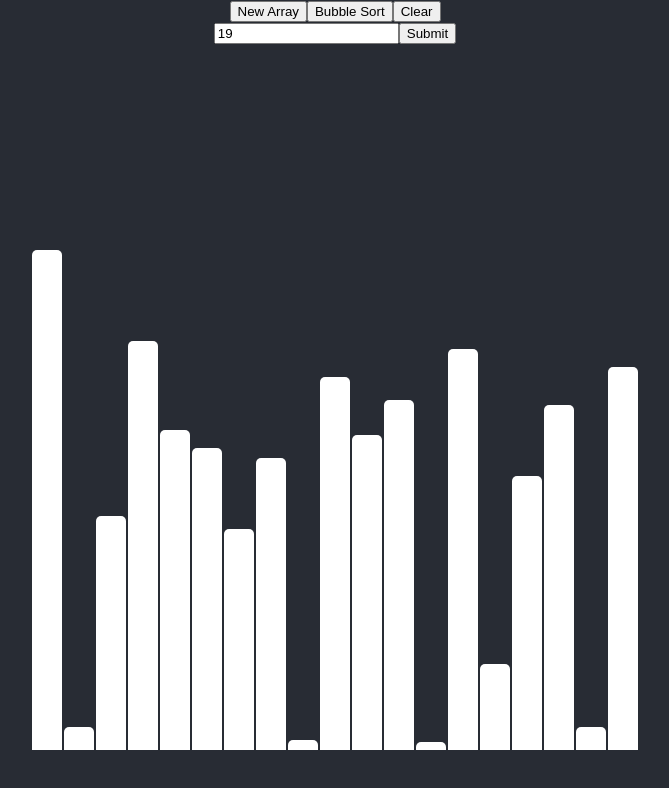
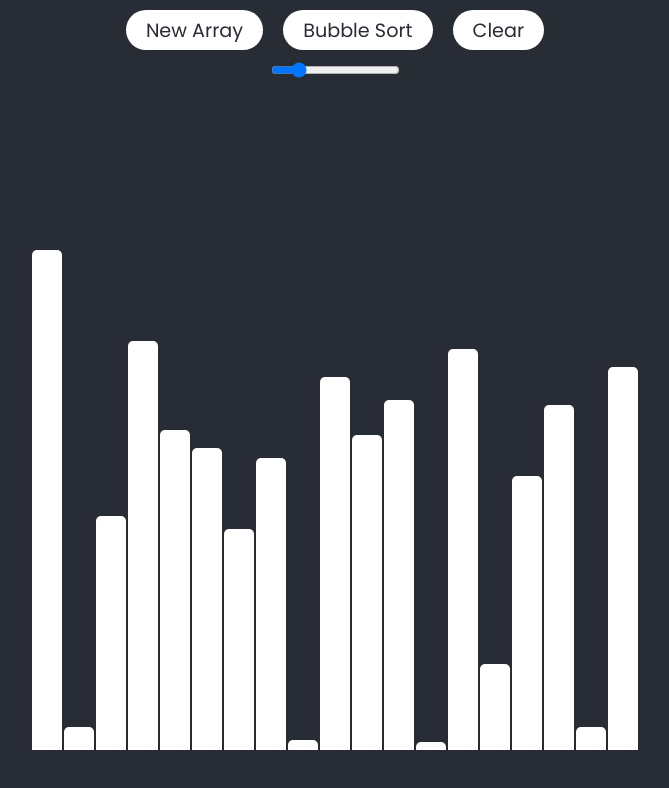
Before and after one commit to peterg4/Sorting-Visualizer, a React (Create React App) app in the folder sorter/: page / in a window 1280 px wide. Shown: the top 788 px of the page, without its empty margins (305-974 px from the left). Built offline with nearby package versions, Linux system fonts and the light colour scheme.

Commit message:
slider and button styling and clear arr

```diff
--- a/sorter/src/App.css
+++ b/sorter/src/App.css
@@ -1,3 +1,4 @@
+@import url('https://fonts.googleapis.com/css?family=Poppins:400,700&display=swap');
 .App {
   text-align: center;
 }
@@ -15,6 +16,31 @@
   background-color: white;
   float: left;
 }
+button {
+  font-family: 'Poppins', sans-serif;
+  font-size: 1.2em;
+  background-color: white;
+  border-style: none;
+  color: #282c34;
+  border-radius: 20px;
+  width: auto;
+  padding: 5px 20px 5px 20px;
+  height: 40px;
+  margin: 10px;
+  cursor: pointer;
+
+}
+button:hover {
+  box-shadow:
+  1px 1px #53a7ea,
+  2px 2px #53a7ea,
+  3px 3px #53a7ea;
+  -webkit-transform: translateX(-3px);
+  transform: translateX(-3px);
+}
+button:focus{
+  outline: none;
+}
 .sortBoard {
   margin-top: 50px;
   position: absolute;
--- a/sorter/src/App.js
+++ b/sorter/src/App.js
@@ -30,7 +30,6 @@ class Area extends React.Component {
       check_len: bars.length
     };
     this.handleChange = this.handleChange.bind(this);
-    this.handleSubmit = this.handleSubmit.bind(this);
   }
   clearArray() {
     for(var i = 0; i < this.state.length; i++){
@@ -46,25 +45,15 @@ class Area extends React.Component {
         max = num;
     }
     this.setState({bars: bars, length: bars.length, check_len: bars.length});
+    this.clearArray();
   }
   handleChange(event) {
-    if(event.target.value > 100)
-      event.target.value = 100;
     this.setState({length: event.target.value});
-  }
-  handleSubmit(event) {
-
+    numBars = event.target.value;
+    numBars++;
     max = 0;
-    numBars = (this.state.length);
-    numBars++;
-    if(this.state.length > 100);
-    this.setState({length: 100});
-    if(numBars > 100){
-      numBars = 101;
-    }
     this.generateArray();
-    event.preventDefault();
-
+    console.log(this.state.length);
   }
   confirmSort() {
     var i = 0;
@@ -135,8 +124,7 @@ class Area extends React.Component {
           <button onClick={()=> this.bubbleSort()}>Bubble Sort</button>
           <button onClick={()=> this.clearArray()}>Clear</button>
           <form onSubmit={this.handleSubmit}>
-            <input type="text" value={this.state.length} onChange={this.handleChange} name="size" />
-            <input type="submit" value="Submit" />
+            <input type="range" min="1" max="100" step="1" value={this.state.length} onChange={this.handleChange} name="size" />
           </form>
         </div>
       </div>
```
